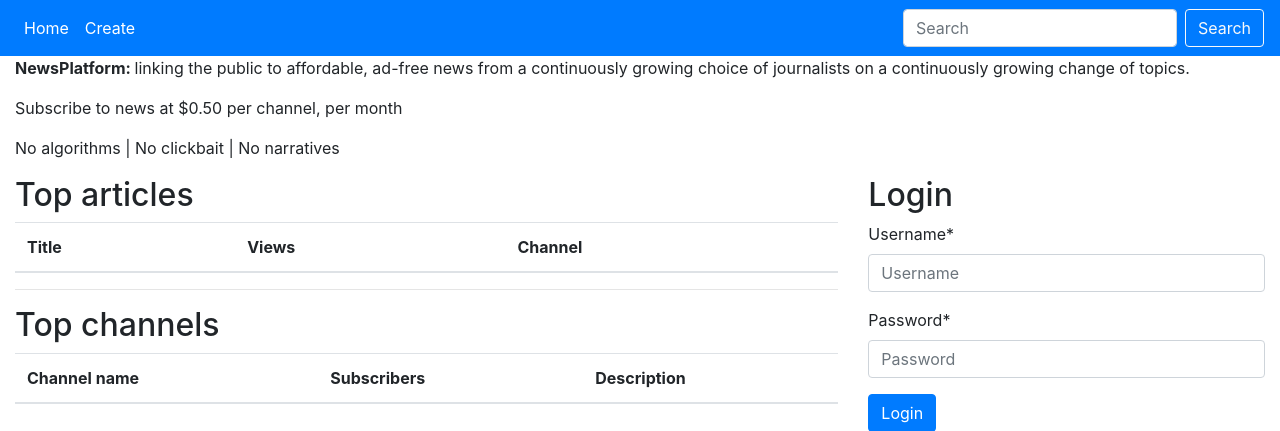
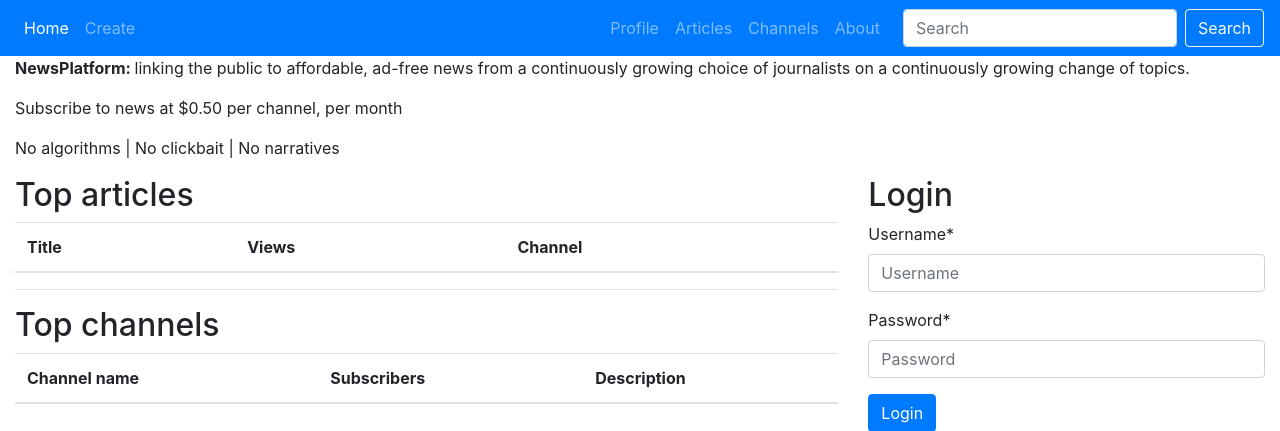
Before and after one commit to oldjpwilson/NewsPlatform, a Django app: page / in a window 1280 px wide. Shown: the top 431 px of the page. Run offline with Django 3.2, Linux system fonts and the light colour scheme; data that the repository does not hold is empty; some libraries are stand-ins or nearby versions.

Commit message:
More views added

```diff
--- a/src/articles/models.py
+++ b/src/articles/models.py
@@ -56,3 +56,9 @@ class Article(models.Model):
 
     def get_absolute_url(self):
         return reverse('articles:detail', kwargs={'id': self.id})
+
+    def get_update_url(self):
+        return reverse('articles:update', kwargs={'id': self.id})
+
+    def get_delete_url(self):
+        return reverse('articles:delete', kwargs={'id': self.id})
--- a/src/articles/urls.py
+++ b/src/articles/urls.py
@@ -1,6 +1,6 @@
 from django.urls import path
 
-from .views import home, list_view, detail_view, create_view
+from .views import home, list_view, detail_view, create_view, update_view, delete_view
 
 app_name = 'articles'
 
@@ -8,5 +8,7 @@ urlpatterns = [
     path('', home, name='home'),
     path('articles/', list_view, name='list'),
     path('create/', create_view, name='create'),
-    path('articles/<id>/', detail_view, name='detail')
+    path('articles/<id>/', detail_view, name='detail'),
+    path('articles/<id>/update/', update_view, name='update'),
+    path('articles/<id>/delete/', delete_view, name='delete')
 ]
--- a/src/articles/views.py
+++ b/src/articles/views.py
@@ -54,7 +54,6 @@ def create_view(request):
     form = ArticleModelForm(request.POST or None, request.FILES or None)
     if request.method == 'POST':
         if form.is_valid():
-            print(form.instance)
             channel = Channel.objects.get(user__username='admin')
             form.instance.channel = channel
             form.save()
@@ -65,3 +64,25 @@ def create_view(request):
         'form': form
     }
     return render(request, 'article_create.html', context)
+
+
+def update_view(request, id):
+    instance = get_object_or_404(Article, id=id)
+    form = ArticleModelForm(request.POST or None,
+                            request.FILES or None, instance=instance)
+    if request.method == 'POST':
+        if form.is_valid():
+            form.save()
+            return redirect(reverse('articles:detail', kwargs={
+                'id': form.instance.id
+            }))
+    context = {
+        'form': form
+    }
+    return render(request, 'article_create.html', context)
+
+
+def delete_view(request, id):
+    article = get_object_or_404(Article, id=id)
+    article.delete()
+    return redirect('/')
--- a/src/core/admin.py
+++ b/src/core/admin.py
@@ -12,6 +12,7 @@ class ProfileAdmin(admin.ModelAdmin):
     fieldsets = (
         (None, {
             'fields': (
+                'user',
                 'middle_names',
                 'phone',
                 'date_of_birth',
--- a/src/newsPlatform/urls.py
+++ b/src/newsPlatform/urls.py
@@ -2,9 +2,11 @@ from django.conf import settings
 from django.conf.urls.static import static
 from django.contrib import admin
 from django.urls import include, path, re_path
+from core.views import profile_view
 
 urlpatterns = [
     path('admin/', admin.site.urls),
+    path('profile/', profile_view, name='profile'),
     path('', include('articles.urls', namespace='articles')),
     re_path(r'^tinymce/', include('tinymce.urls')),
     re_path(r'^accounts/', include('allauth.urls'))
--- a/src/templates/article_detail.html
+++ b/src/templates/article_detail.html
@@ -6,6 +6,10 @@
     <div class="col-12">
     <h2>{{ article.title }}</h2>
     {{ article.content | safe }}
+    {% if article.channel.user == request.user %}
+    <a class="btn btn-secondary" href="{{ article.get_update_url }}">Update</a>
+    <a class="btn btn-warning" href="{{ article.get_delete_url }}">Delete</a>
+    {% endif %}
     </div>
   </div>
 
--- a/src/templates/navbar.html
+++ b/src/templates/navbar.html
@@ -1,12 +1,26 @@
 <nav class="navbar navbar-expand-lg navbar-dark bg-primary">
   <div class="collapse navbar-collapse" id="navbarSupportedContent">
     <ul class="navbar-nav mr-auto">
-      <li class="nav-item active">
+      <li class="nav-item {% if request.get_full_path == '/' %} active {% endif %}">
         <a class="nav-link" href="{% url 'articles:home' %}">Home</a>
       </li>
-      <li class="nav-item active">
+      <li class="nav-item {% if request.get_full_path == '/create/' %} active {% endif %}">
         {# TODO: only show for authenticated channels #}
         <a class="nav-link" href="{% url 'articles:create' %}">Create</a>
+      </li>
+    </ul>
+    <ul class="navbar-nav" style="margin-right: 15px;">
+      <li class="nav-item {% if request.get_full_path == '/profile/' %} active {% endif %}">
+        <a class="nav-link" href="{% url 'profile' %}">Profile</a>
+      </li>
+      <li class="nav-item {% if request.get_full_path == '/articles/' %} active {% endif %}">
+        <a class="nav-link" href="{% url 'articles:list' %}">Articles</a>
+      </li>
+      <li class="nav-item {% if request.get_full_path == '/channels/' %} active {% endif %}">
+        <a class="nav-link" href="/channels">Channels</a>
+      </li>
+      <li class="nav-item {% if request.get_full_path == '/about/' %} active {% endif %}">
+        <a class="nav-link" href="/about">About</a>
       </li>
     </ul>
     <form class="form-inline my-2 my-lg-0">
```
Also changed, not shown: src/core/views.py (added, +10 -0 lines), src/templates/profile.html (added, +11 -0 lines).
